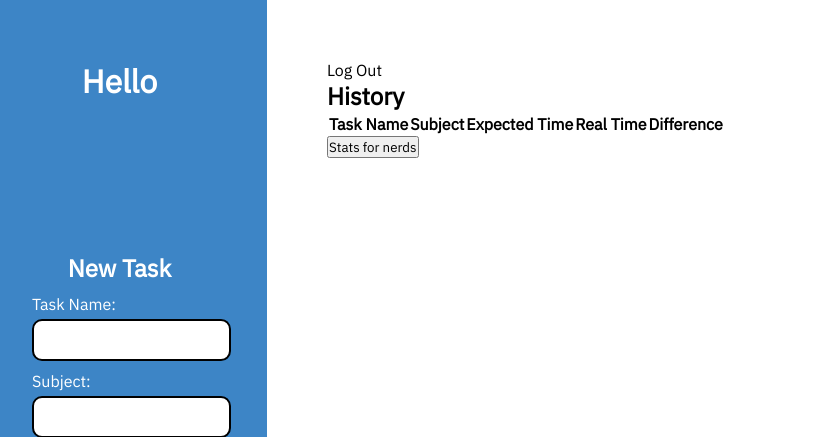
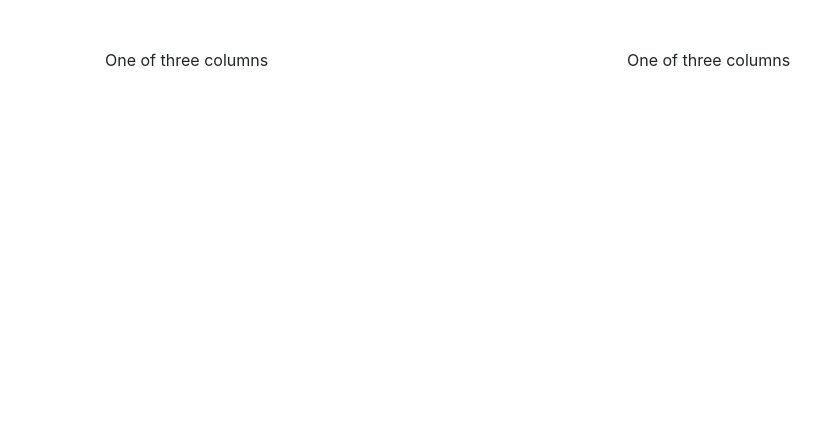
Before and after one commit to bennnyhin/Real-Study-Time, a Flask app: page /landing in a window 1280 px wide. Shown: the top 437 px of the page, without its empty margins (28-849 px from the left). After the commit the page ends 66 px from the top, so only its background shows below. Run offline with Flask 2, Linux system fonts and the light colour scheme; data comes from the database, SQL or seed files in the repository; lists and menus that the app fills with data are empty; some libraries are stand-ins or nearby versions.

Commit message:
made changes

```diff
--- a/templates/landing.html
+++ b/templates/landing.html
@@ -1,12 +1,44 @@
+{% extends "layout.html" %}
+
+{% block title %}
+    Landing
+{% endblock %}
+
+{% block main %}
+    <div class="container">
+        <div class="row">
+            <div class="col-sm">
+                One of three columns
+            </div>
+            <div class="col-6">
+                One of three columns
+            </div>
+        </div>
+    </div>
+{% endblock %}
+
 <!DOCTYPE html>
 
-<html>
+<!-- <html>
     <head>
         <title>RealTime</title>
         <link href="https://fonts.googleapis.com/css2?family=IBM+Plex+Sans&display=swap" rel="stylesheet">
         <link rel="stylesheet" href="/static/landing.css">
     </head>
     <body>
+        <div class="container">
+            <div class="row">
+                <div class="col-sm">
+                    One of three columns
+                </div>
+                <div class="col-sm">
+                    One of three columns
+                </div>
+                <div class="col-sm">
+                    One of three columns
+                </div>
+            </div>
+        </div>
         <div class="col" id="col1">
             <h1 id="welcome">Hello {{ user }}</h1>
             <form>
@@ -50,4 +82,4 @@
             </div>
         </div>
     </body>
-</html>
+</html> -->
```
